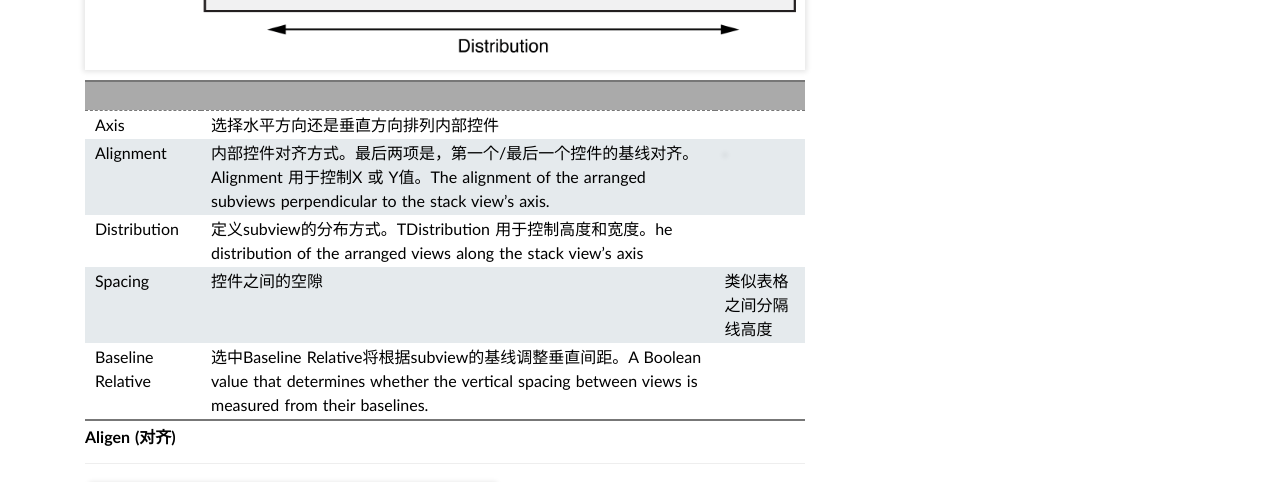
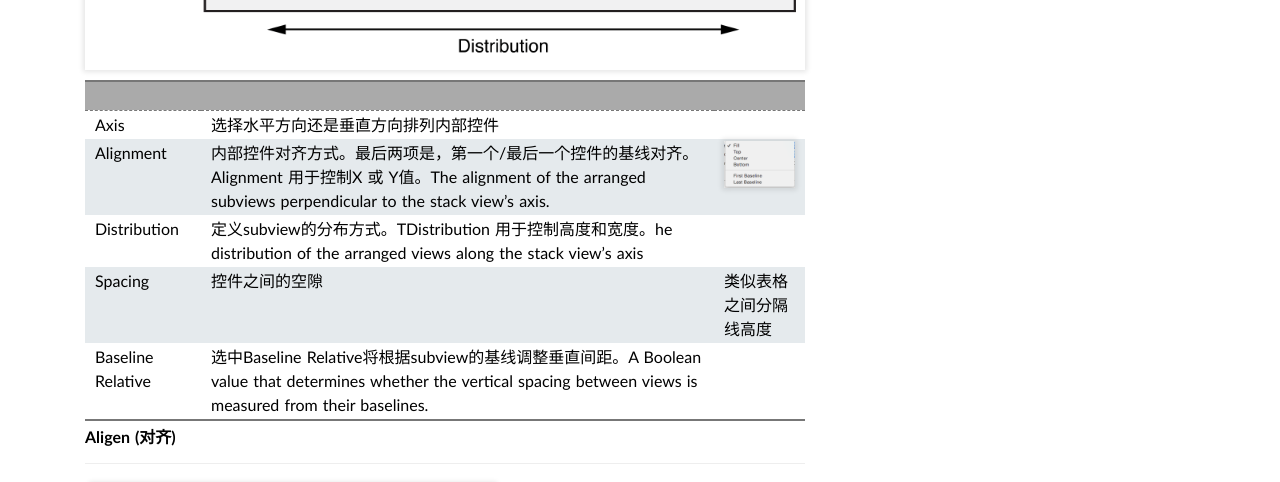
Before and after one commit to gemini2100/gemini2100.github.io, a Jekyll site: the page built from _posts/2016-01-10-Auto Layout资料更新.md, in a window 1280 px wide and 900 px high, scrolled down 1341 px. Shown: the part 150-632 px from the top of the window. Built offline with Jekyll 4.4.1, drawn with Linux system fonts in a browser that asks for light colours; some web fonts are replaced; comment, search, counter and statistics services are not loaded.

Commit message:
修复漏掉的一个点点

```diff
--- a/_posts/2016-01-10-Auto Layout资料更新.md
+++ b/_posts/2016-01-10-Auto Layout资料更新.md
@@ -42,13 +42,13 @@ Auto Layotu之前都是类似Android中的RelativeLayout相对布局，这次增
 
 
 
-|                   |                                          |                                        |
-| ----------------- | ---------------------------------------- | -------------------------------------- |
-| Axis              | 选择水平方向还是垂直方向排列内部控件                       |                                        |
-| Alignment         | 内部控件对齐方式。最后两项是，第一个/最后一个控件的基线对齐。Alignment 用于控制X 或 Y值。The alignment of the arranged subviews perpendicular to the stack view’s axis. | ![](../images/2016-01-12 14.19.29.png) |
-| Distribution      | 定义subview的分布方式。TDistribution 用于控制高度和宽度。he distribution of the arranged views along the stack view’s axis |                                        |
-| Spacing           | 控件之间的空隙                                  | 类似表格之间分隔线高度                            |
-| Baseline Relative | 选中Baseline Relative将根据subview的基线调整垂直间距。A Boolean value that determines whether the vertical spacing between views is measured from their baselines. |                                        |
+|                   |                                          |                                      |
+| ----------------- | ---------------------------------------- | ------------------------------------ |
+| Axis              | 选择水平方向还是垂直方向排列内部控件                       |                                      |
+| Alignment         | 内部控件对齐方式。最后两项是，第一个/最后一个控件的基线对齐。Alignment 用于控制X 或 Y值。The alignment of the arranged subviews perpendicular to the stack view’s axis. | ![](/images/2016-01-12 14.19.29.png) |
+| Distribution      | 定义subview的分布方式。TDistribution 用于控制高度和宽度。he distribution of the arranged views along the stack view’s axis |                                      |
+| Spacing           | 控件之间的空隙                                  | 类似表格之间分隔线高度                          |
+| Baseline Relative | 选中Baseline Relative将根据subview的基线调整垂直间距。A Boolean value that determines whether the vertical spacing between views is measured from their baselines. |                                      |
 
 #### Aligen (对齐)
 
```
